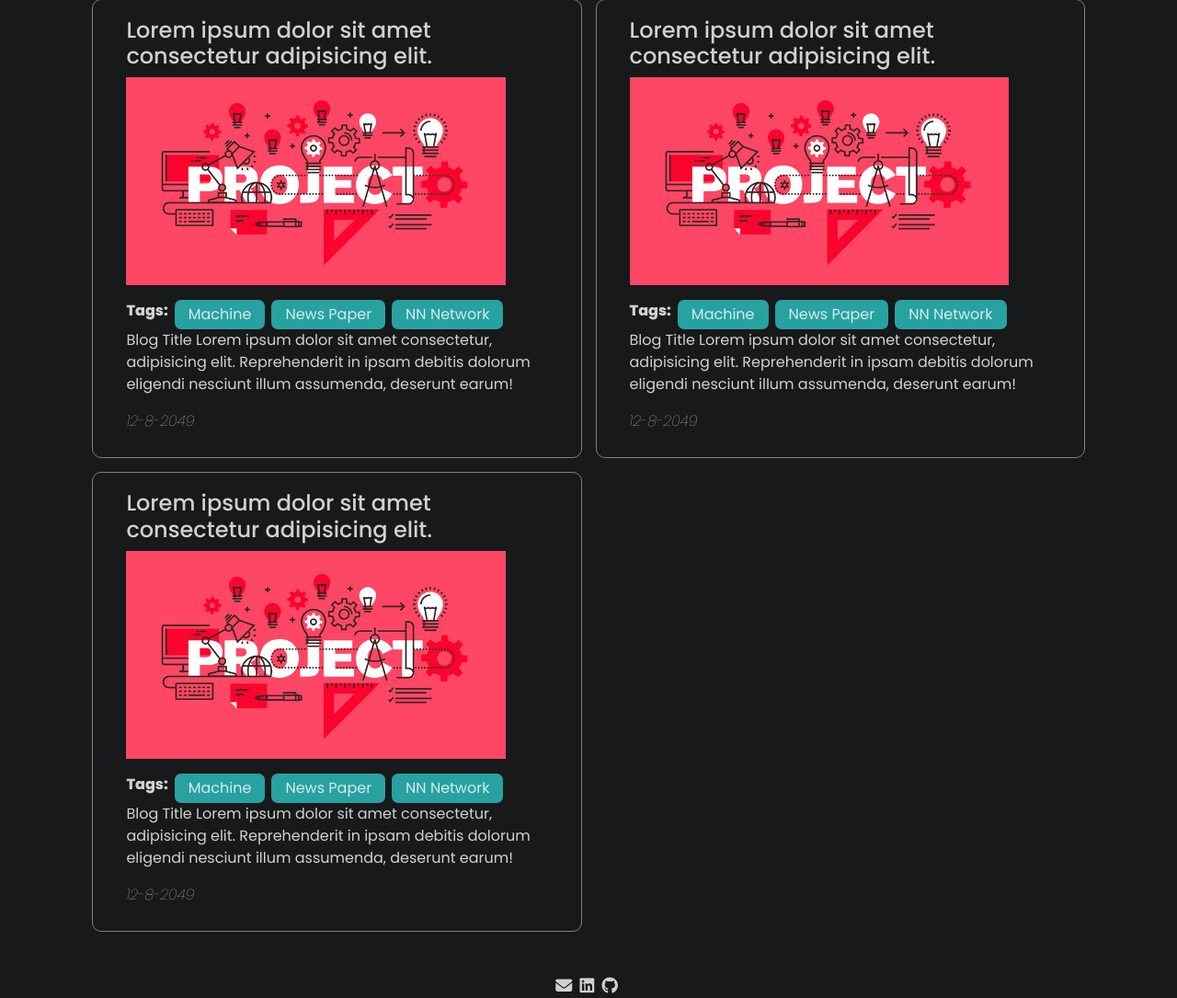
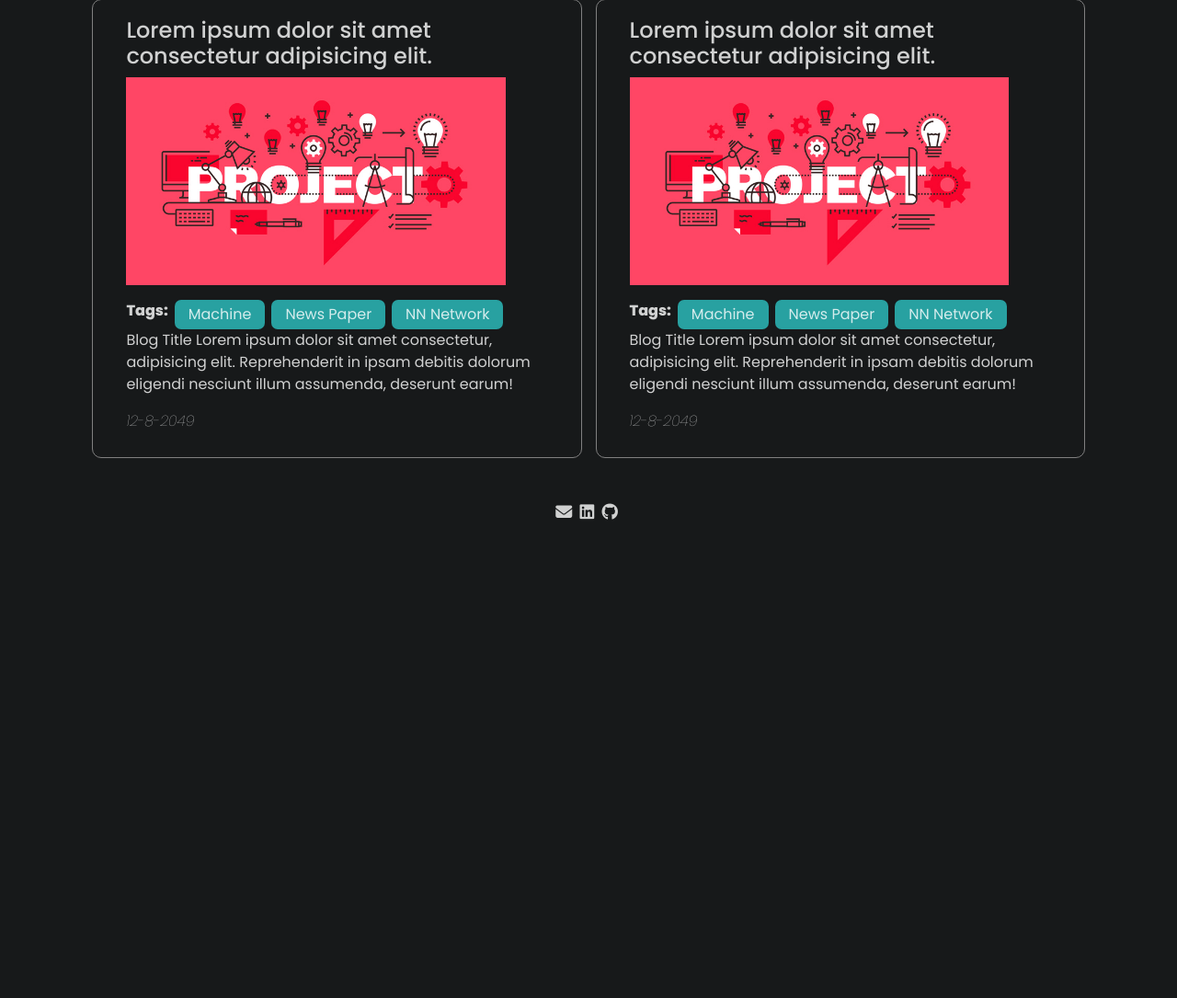
Before and after one commit to walidayankawsar/MyPortfolio, a Django app: page /pages/1/project in a window 1280 px wide. Shown: the part 171-1256 px from the top of the page at 92% size. After the commit the page ends 736 px from the top, so only its background shows below. Run offline with Django 5.2, Linux system fonts and the light colour scheme; data comes from the database, SQL or seed files in the repository.

Commit message:
fixed the bugs

```diff
--- a/main/urls.py
+++ b/main/urls.py
@@ -9,7 +9,7 @@ urlpatterns = [
     path('pages/blog.html', views.blog, name='blog'),
     path('pages/<int:post_id>/', views.blogdetails, name='blogdetails'),
     path('pages/project.html', views.project, name='project'),
-    path('pages/viewProject.html', views.viewProject, name='viewProject'),
+    path('pages/<int:post_id>/', views.viewProject, name='viewProject'),
     path('pages/publications.html', views.publications, name='publications'),
     path('pages/contact.html', views.contact, name='contact'),
 
@@ -21,7 +21,6 @@ urlpatterns = [
     path('pages/<int:post_id>/blog.html', views.blog_2, name='blog'),
     path('pages/pages/blog.html', views.blog, name='blog'),
     path('pages/<int:post_id>/project.html', views.project_2, name='project'),
-    path('pages/<int:post_id>/viewProject.html', views.viewProject_2, name='viewProject'),
     path('pages/pages/contact.html', views.contact, name='contact'),
     path('pages/<int:post_id>/project', views.project_2, name='project'),
 ]
--- a/templates/pages/project.html
+++ b/templates/pages/project.html
@@ -92,32 +92,6 @@
                 </a>
                 {% endfor %}
 
-
-
-
-                <form action="viewProject.html" class="post">
-                    <input type="hidden">
-                    <button type="submit">
-                        <h4>Lorem ipsum dolor sit amet consectetur adipisicing elit.</h4>
-                        <div>
-                            <img class="project-img" src="../files/projectImage/project.jpeg" alt="">
-                        </div>
-                        <!-- Tag container -->
-                        <div class="tags-container">
-                            <Span style="font-weight: 800;">Tags: </Span>
-                            <span class="tag">Machine</span>
-                            <span class="tag">News Paper</span>
-                            <span class="tag">NN Network</span>
-                        </div>
-                        <p>Blog Title Lorem ipsum dolor sit amet consectetur, adipisicing elit. Reprehenderit in ipsam
-                            debitis dolorum eligendi nesciunt illum assumenda, deserunt earum!</p>
-                        <p class="blog-date fst-italic fw-lighter">12-8-2049</p>
-                    </button>
-                </form>
-
-
-
-
             </div>
         </div>
     </section>
```
